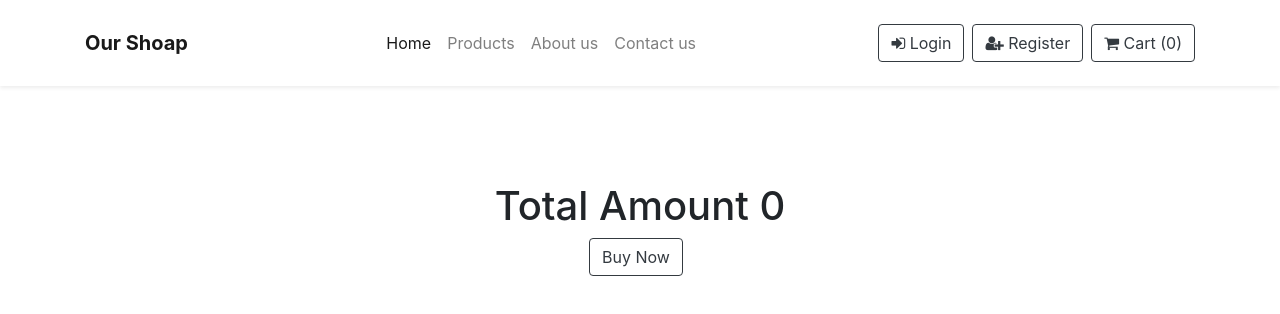
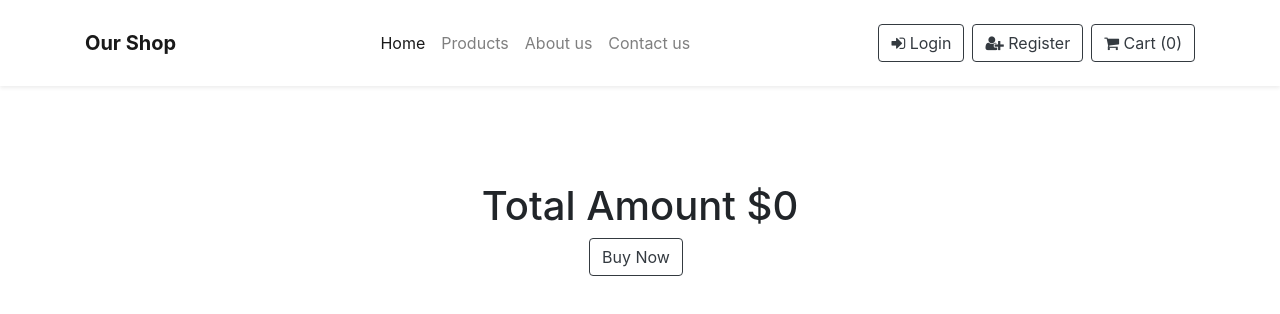
Before and after one commit to Konda1554/Ecommerces, a React (Create React App) app: page /cart in a window 1280 px wide. Shown: the top 314 px of the page. Built offline with nearby package versions, Linux system fonts and the light colour scheme.

Commit message:
updated ecommerces

```diff
--- a/src/Component/Layout/Navbar.js
+++ b/src/Component/Layout/Navbar.js
@@ -8,7 +8,7 @@ const Navbar = () => {
         <div>
             <nav className="navbar navbar-expand-lg navbar-light bg-white py-3 shadow-sm">
                 <div className='container'>
-                <Link to='/' className="navbar-brand fw-bold" ><b>Our Shoap</b></Link>
+                <Link to='/' className="navbar-brand fw-bold" ><b>Our Shop</b></Link>
                 <button className="navbar-toggler" type="button" data-toggle="collapse" data-target="#navbarSupportedContent" aria-controls="navbarSupportedContent" aria-expanded="false" aria-label="Toggle navigation">
                     <span className="navbar-toggler-icon"></span>
                 </button>
--- a/src/Component/Pages/Cart.js
+++ b/src/Component/Pages/Cart.js
@@ -21,13 +21,13 @@ export default function Cart() {
         {state.map((product) => {
           return (
             <div key={product.id}>
-              <div className='col-md-6'>
+              <div className='col-md-4'>
                 <img src={product.preview} alt={product.name} height="200px" width='180px' />
               </div>
-              <div className='col-md-6'>
+              <div className='col-md-4'>
                 <h3>{product.name}</h3>
                 <p className='lead'>{product.qty} X ${product.price} = $ {product.qty * product.price}</p>
-                <button className='btn btn-outline-dark' onClick={() => handleButtonMinus(product)}><i className='fa fa-minus'></i></button>
+                <button className='btn btn-outline-dark mr-3' onClick={() => handleButtonMinus(product)}><i className='fa fa-minus'></i></button>
                 <button className='btn btn-outline-dark' onClick={() => handleButtonPlus(product)}><i className='fa fa-plus'></i></button>
 
               </div>
@@ -36,8 +36,9 @@ export default function Cart() {
         })}
 
       </div>
+
       <div className='text-center'>
-      <h1>Total Amount { name}</h1>
+      <h1>Total Amount  ${ name}</h1>
       <button className='btn btn-outline-dark mr-2'>Buy Now</button>
 
       </div>
```
